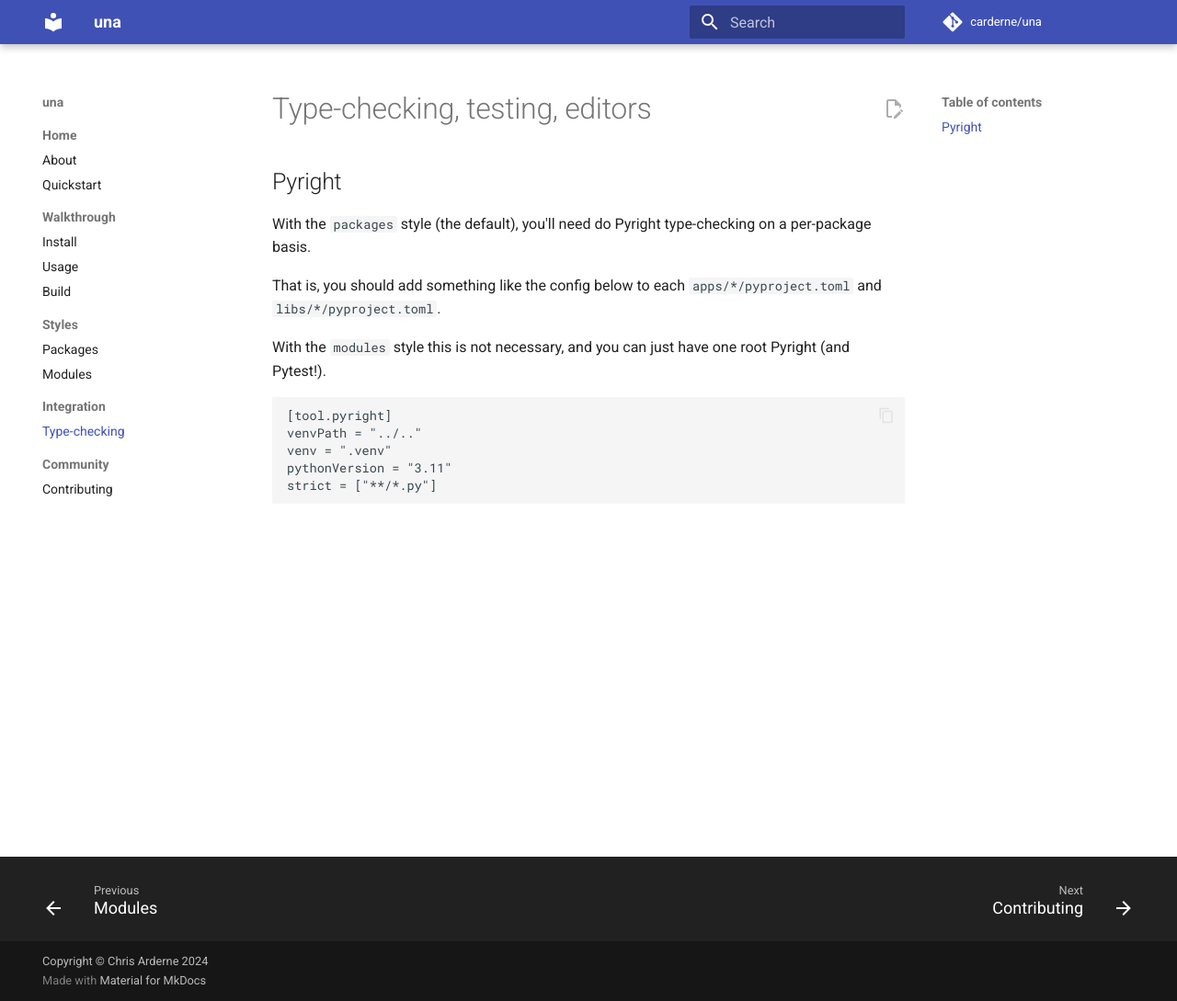
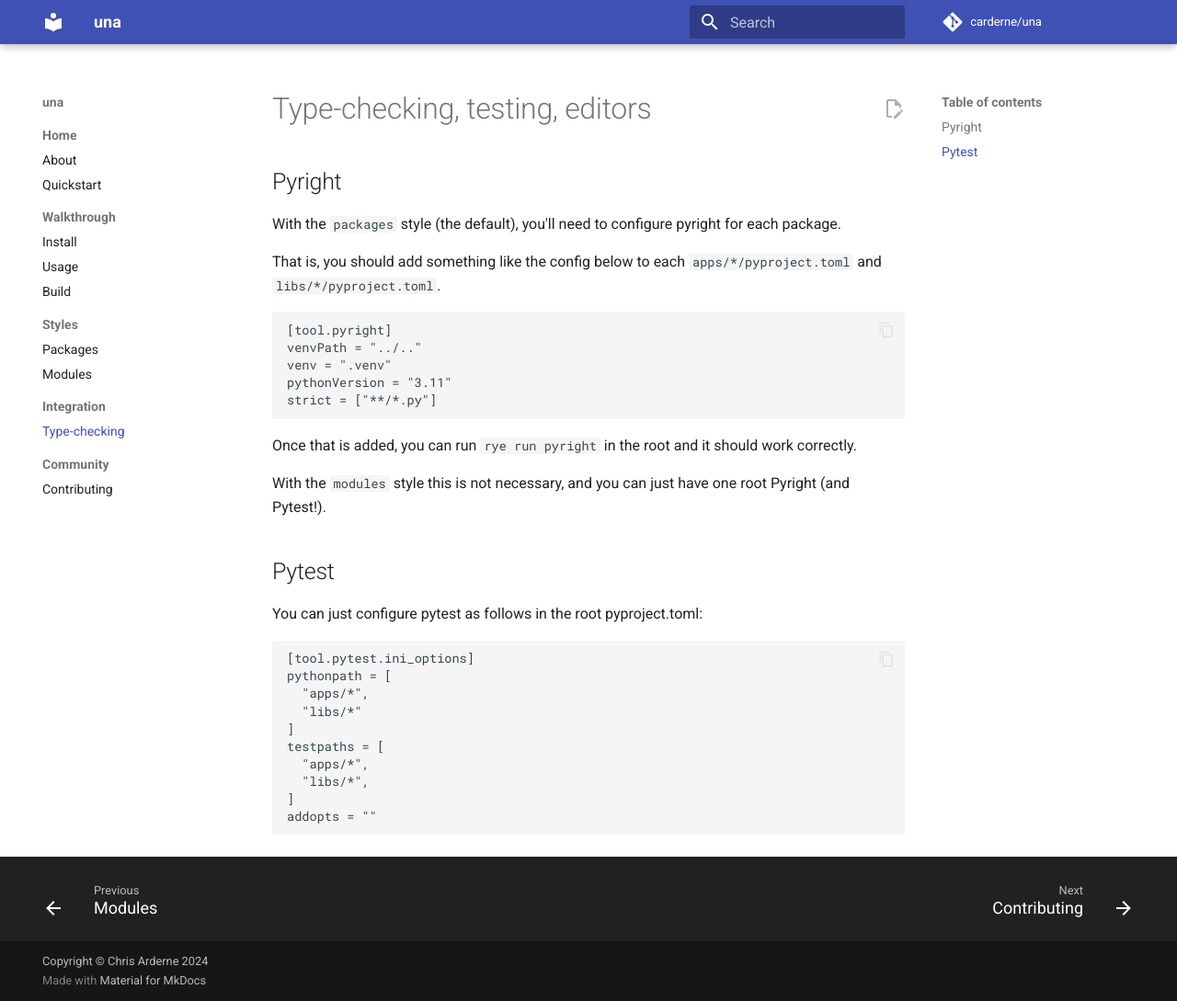
Before and after one commit to carderne/una, an MkDocs documentation site: the page built from docs/type-checking.md, in a window 1280 px wide and 1089 px high. Shown: the whole window at 92% size. Built offline with MkDocs 1.6.1 and Material for MkDocs 9.7.7, drawn with Linux system fonts in a browser that asks for light colours; comment, search, counter and statistics services are not loaded.

````diff
--- a/docs/type-checking.md
+++ b/docs/type-checking.md
@@ -1,10 +1,8 @@
 # Type-checking, testing, editors
 ## Pyright
-With the `packages` style (the default), you'll need do Pyright type-checking on a per-package basis.
+With the `packages` style (the default), you'll need to configure pyright for each package.
 
 That is, you should add something like the config below to each `apps/*/pyproject.toml` and `libs/*/pyproject.toml`.
-
-With the `modules` style this is not necessary, and you can just have one root Pyright (and Pytest!).
 
 ```toml
 [tool.pyright]
@@ -13,3 +11,22 @@ venv = ".venv"
 pythonVersion = "3.11"
 strict = ["**/*.py"]
 ```
+
+Once that is added, you can run `rye run pyright` in the root and it should work correctly.
+
+With the `modules` style this is not necessary, and you can just have one root Pyright (and Pytest!).
+
+## Pytest
+You can just configure pytest as follows in the root pyproject.toml:
+```toml
+[tool.pytest.ini_options]
+pythonpath = [
+  "apps/*",
+  "libs/*"
+]
+testpaths = [
+  "apps/*",
+  "libs/*",
+]
+addopts = ""
+```
````
Also changed, not shown: README.md (+20 -3 lines), 2 other files.
